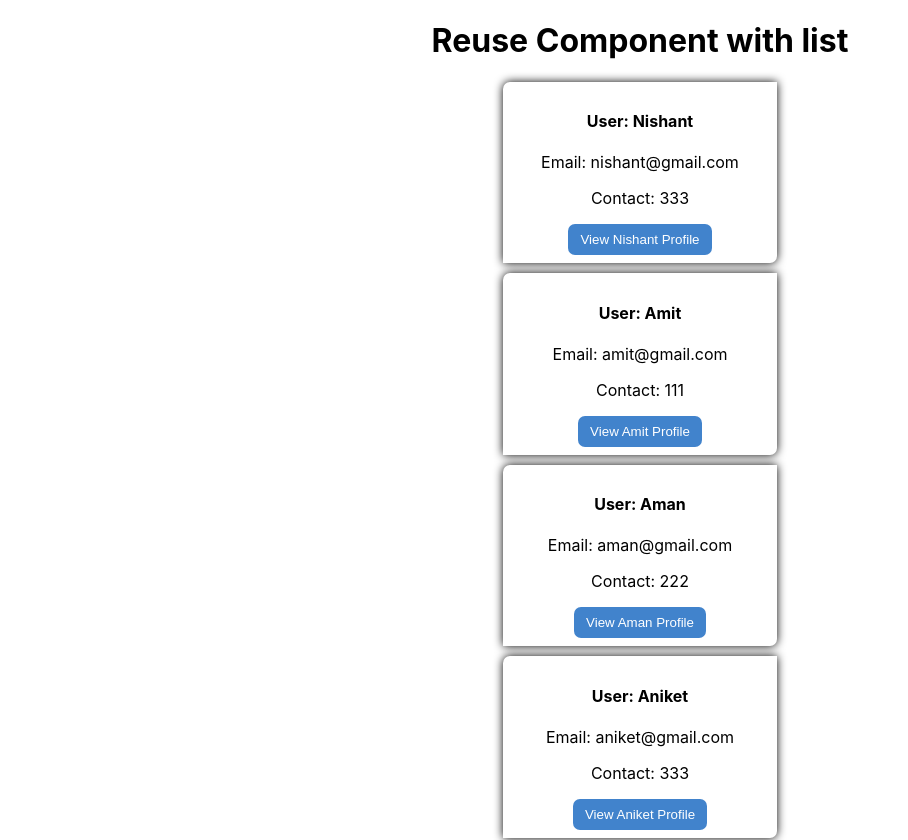
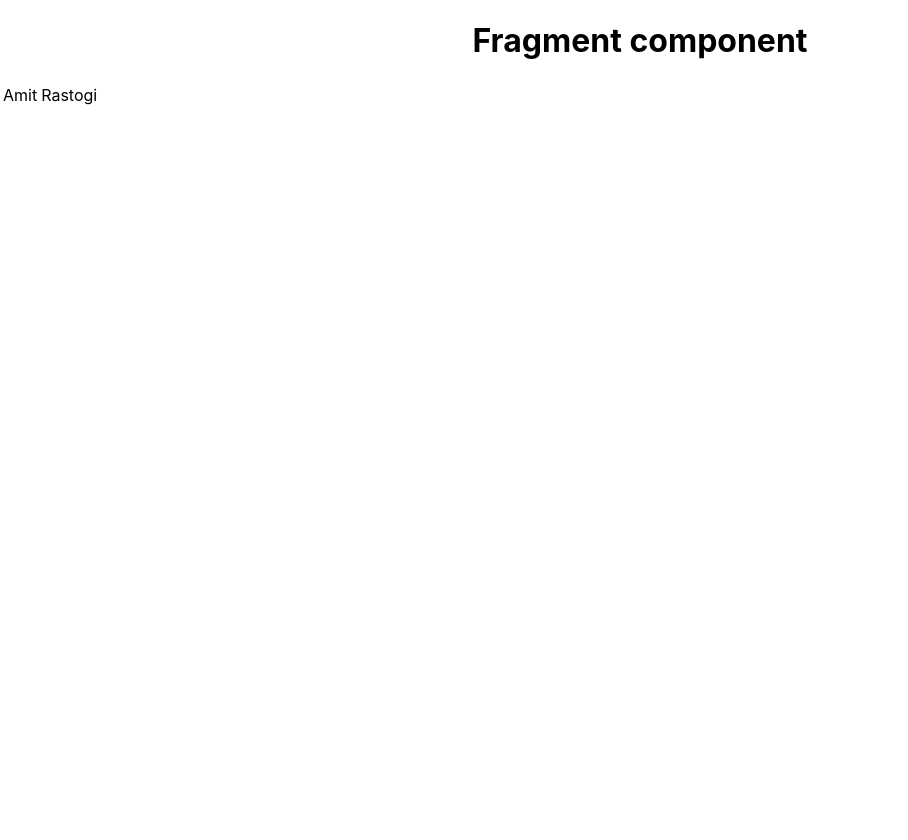
Before and after one commit to fhabhishektiwari/blog, a React (Create React App) app: page / in a window 1280 px wide. Shown: the top 840 px of the page, without its empty margins (0-908 px from the left). After the commit the page ends 800 px from the top, so only its background shows below. Built offline with nearby package versions, Linux system fonts and the light colour scheme.

Commit message:
React Fragment

```diff
--- a/src/App.js
+++ b/src/App.js
@@ -1,22 +1,31 @@
 import './App.css'
-import UsersFive from './UsersFive';
+import React,{Fragment} from 'react';
+import ChildComponent from './ChildComponent';
 const App=()=>{
-  const users=[
-    {name:'Nishant',email:'nishant@gmail.com',contact:"333"},
-    {name:'Amit',email:'amit@gmail.com',contact:"111"},
-    {name:'Aman',email:'aman@gmail.com',contact:"222"},
-    {name:'Aniket',email:'aniket@gmail.com',contact:"333"},
-    {name:'Rahul',email:'rahul@gmail.com',contact:"333"},
-  ]
   return(
+    // <>
+    //   <h1>React Fragment</h1>
+    // </>
+
+    // <React.Fragment>
+    //   <h1>React Fragment</h1>
+    // </React.Fragment>
+
+    // <Fragment>
+    //   <h1>React Fragment</h1>
+    // </Fragment>
+
     <div className='App'>
-      <h1>Reuse Component with list</h1>
-      {
-        users.map((dt,i)=>{
-          return <UsersFive data={dt} key={i}/>
-        })
-      }
+      <h1>Fragment component</h1>
+      <table>
+        <tbody>
+          <tr>
+            <ChildComponent/>
+          </tr>
+        </tbody>
+      </table>
     </div>
+
   );
 }
 
--- /dev/null
+++ b/src/ChildComponent.js
@@ -0,0 +1,12 @@
+const ChildComponent = () => {
+    return (
+        // fragment
+        <>
+            <td>Amit</td>
+            <td>Rastogi</td>
+        </>
+
+     );
+}
+
+export default ChildComponent;
```
